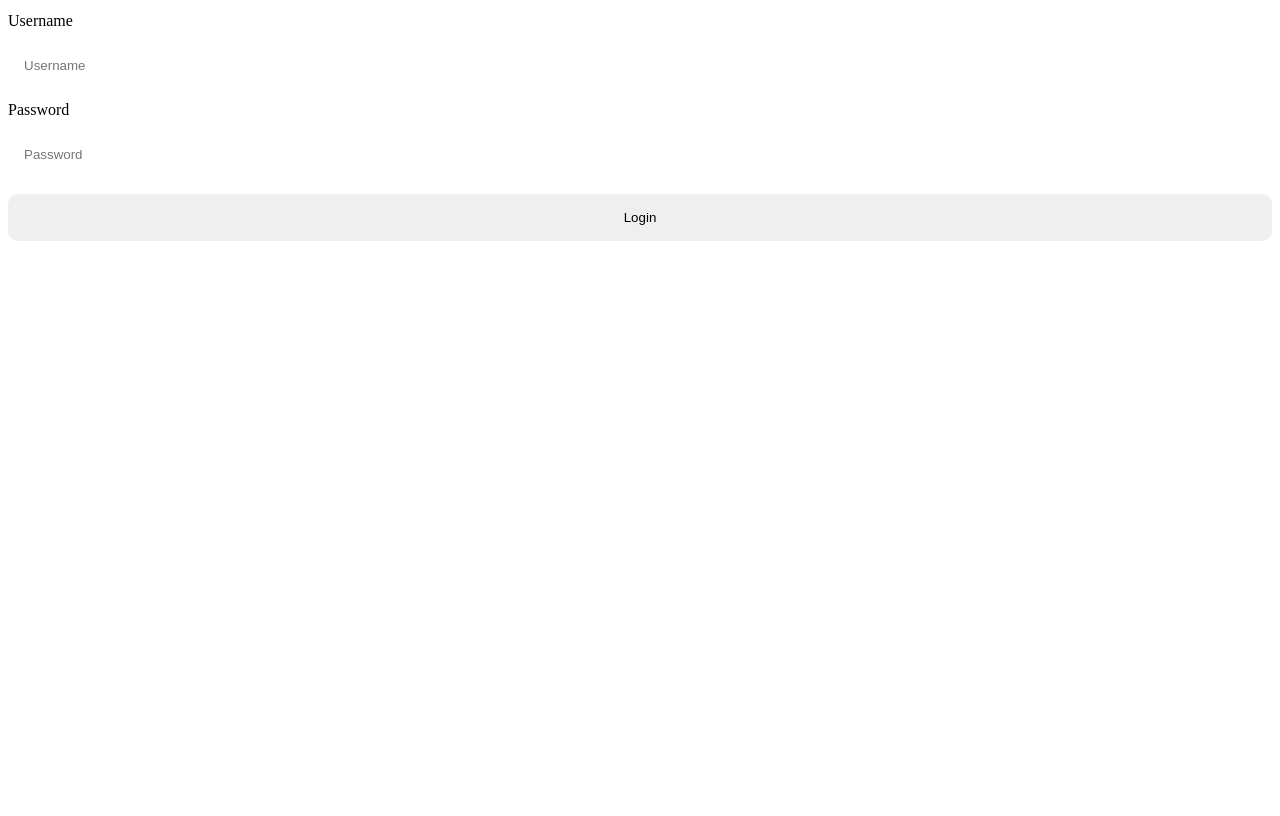
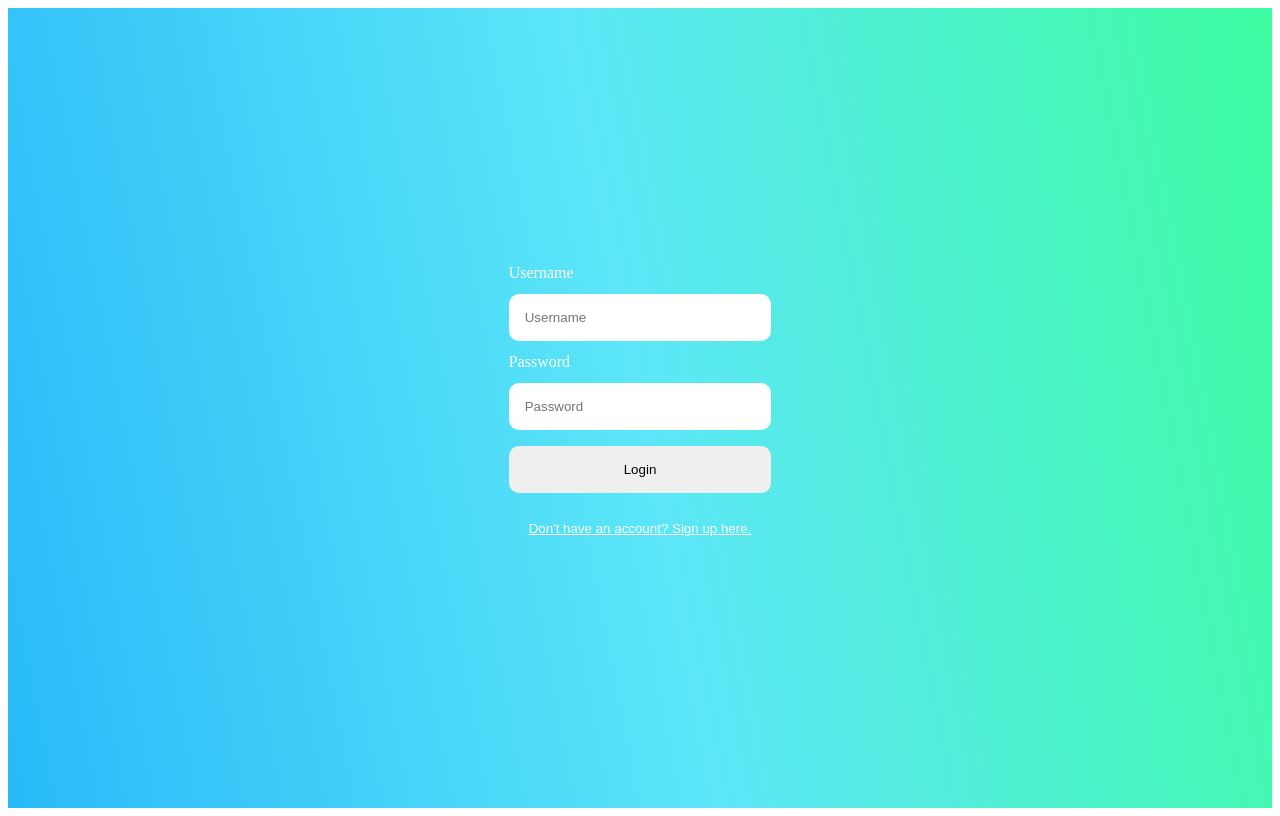
Before and after one commit to Matt827/Atomic-Habit-Tracker, a React (Create React App) app in the folder client/: page /login in a window 1280 px wide. Built offline with nearby package versions, Linux system fonts and the light colour scheme; no server answers.

Commit message:
style changes

```diff
--- a/client/src/components/App.js
+++ b/client/src/components/App.js
@@ -11,6 +11,11 @@ function App() {
   const [habits, setHabits] = useState([])
   const [entries, setEntries] = useState([])
   const [user, setUser] = useState(1)
+  const [currentForm, setCurrentForm] = useState("login")
+
+  const toggleForm = (formName) => {
+      setCurrentForm(formName)
+  }
 
   useEffect(() => {
     fetch("http://127.0.0.1:5555/habits")
@@ -68,12 +73,13 @@ function App() {
         </Route>
         <Route exact path="/login">
           <Login
+            onFormSwitch={toggleForm}
             onLogin={handleLogin}
           />
         </Route>
         <Route exact path="/signup">
           <Signup
-
+            onFormSwitch={toggleForm}
           />
           </Route>
       </Switch>
--- a/client/src/components/Header.jsx
+++ b/client/src/components/Header.jsx
@@ -11,13 +11,13 @@ function Header({ onLogout }) {
     return (
         <div className='header-container'>
             <h1>Header</h1>
-            <Link className="main-button" to="/">
+            <Link className="main" to="/">
                 Main
             </Link>
-            <Link className="login-button" to="/login">
+            <Link className="login" to="/login">
                 Login
             </Link>
-            <Link className="signup-button" to="/signup">
+            <Link className="signup" to="/signup">
                 Signup
             </Link>
             <button onClick={handleLogout}>Logout</button>
--- a/client/src/components/Login.jsx
+++ b/client/src/components/Login.jsx
@@ -19,7 +19,7 @@ function Login({ onLogin, onFormSwitch }) {
     }
 
     return (
-		<>
+      <div className='log-sign-container'>
         {/* <Header /> */}
         <div className='auth-container'>
             <form className="login-form" onSubmit={handleSubmit}>
@@ -42,9 +42,9 @@ function Login({ onLogin, onFormSwitch }) {
                     type="submit"
                     value="Login"/>
             </form>
-			<button className="login-button" onClick={() => onFormSwitch('signup')}>Don't have an account? Sign up here.</button>
+			  <button className="login-button" onClick={() => onFormSwitch('signup')}>Don't have an account? Sign up here.</button>
         </div>
-		</>
+		</div>
     );
   }
 
--- a/client/src/components/Main.jsx
+++ b/client/src/components/Main.jsx
@@ -15,10 +15,10 @@ function Main({habits, onLogout, user_id}) {
 
     return (
         <div className='main-container'>
-            {
+            {/* {
                 currentForm === "login" ? <Login onFormSwitch={toggleForm}/> : <Signup onFormSwitch={toggleForm}/>
-            }
-            {/* <Header onLogout={onLogout}/>
+            } */}
+            <Header onLogout={onLogout}/>
             <h1>Main</h1>
             <div className='month'>
 
@@ -37,7 +37,7 @@ function Main({habits, onLogout, user_id}) {
                 <Link className="new-habit-button" to="/new_habit">
                     Add new habit
                 </Link>
-            </button> */}
+            </button>
         </div>
     )
 }
--- a/client/src/components/Signup.jsx
+++ b/client/src/components/Signup.jsx
@@ -34,7 +34,7 @@ const Signup = ({userToDisplay, onFormSwitch}) => {
 	}
 
   return (
-	<>
+	<div className='log-sign-container'>
     {/* <Header /> */}
     <div className="auth-container">
 		<form className="signup-form" onSubmit={handleSignupSubmit}>
@@ -61,7 +61,7 @@ const Signup = ({userToDisplay, onFormSwitch}) => {
 		</form>
 		<button className="signup-button" onClick={() => onFormSwitch('login')}>Already have an account? Login here.</button>
     </div>
-	</>
+	</div>
   )
 }
 
--- a/client/src/index.css
+++ b/client/src/index.css
@@ -1,4 +1,4 @@
-.main-container {
+.log-sign-container {
     text-align: center;
     display: flex;
     min-height: 100vh;
```
